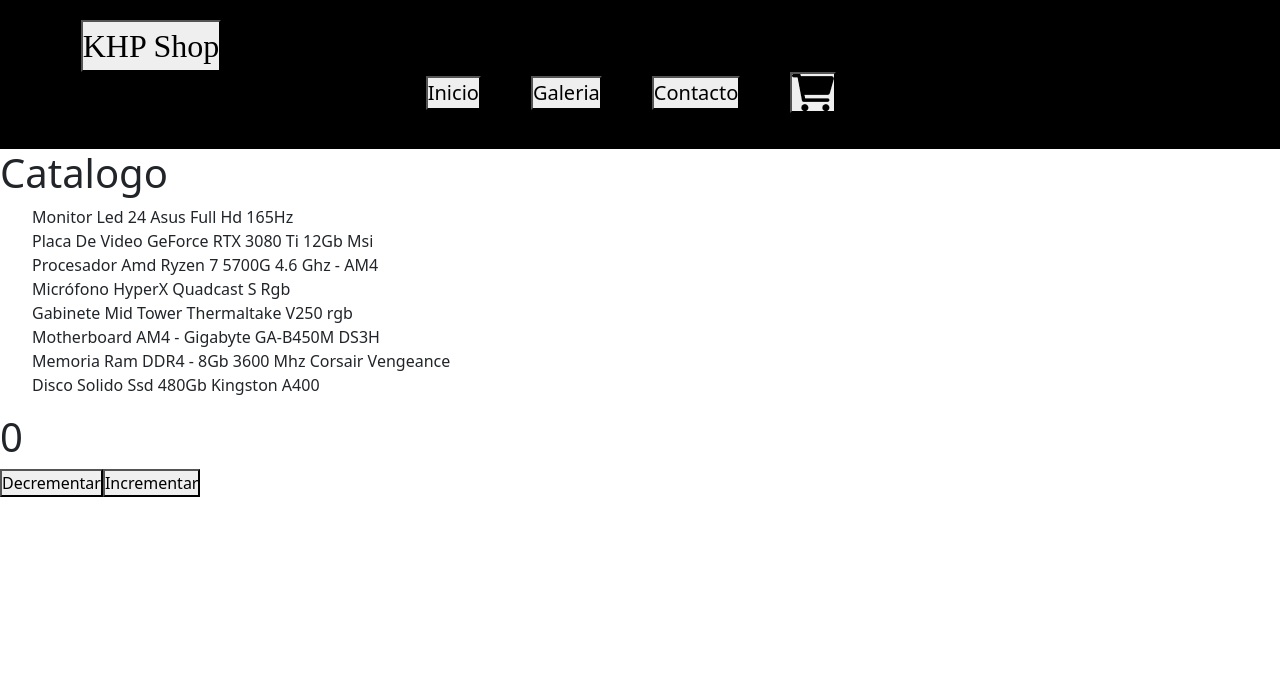
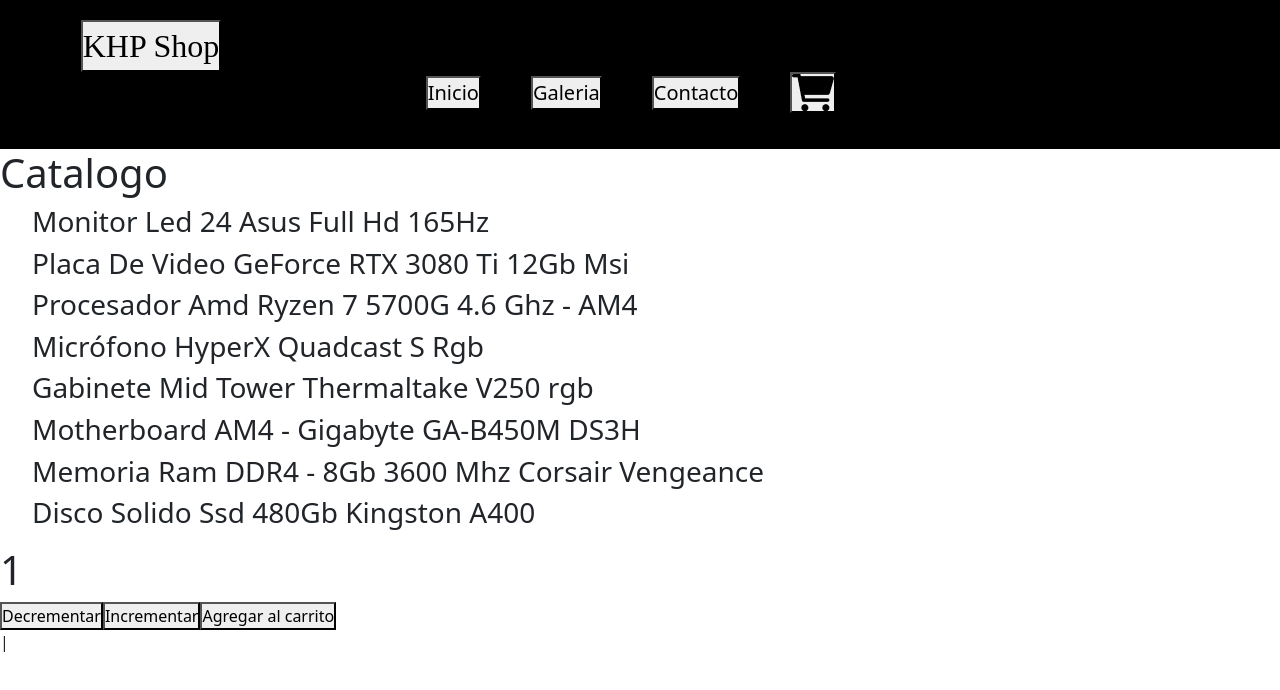
Before and after one commit to HernanPedrozo/Amazon, a React (Create React App) app: page / in a window 1280 px wide. Shown: the top 690 px of the page. Built offline with nearby package versions, Linux system fonts and the light colour scheme; a web font is replaced by a local one.

Commit message:
se creo el componente item y itemlist

```diff
--- a/src/App.jsx
+++ b/src/App.jsx
@@ -5,11 +5,15 @@
 import Counter from './components/Counter';
 
 function App() {
+
+  const handleOnAdd = (quantity)  => {
+    console.log(`la cantidad agregada es: ${quantity}`)
+  }
   return (
     <div className="App">
         <Header />
         <Itemlistcontainer greeting='Catalogo'/>
-        <Counter/>
+        <Counter stock= {10} onAdd= {handleOnAdd}/>|
     </div>
   );
 }
--- a/src/components/Counter/index.jsx
+++ b/src/components/Counter/index.jsx
@@ -1,28 +1,34 @@
 import { useState } from 'react'
-function Counter() {
-    const [count, setCount] = useState (0)
+
+const Counter = ({stock, onAdd}) => {
+
+
+    const [count, setCount] = useState (1)
 
 
     const increment = () => {
+        if (count < stock){
+            setCount ( count + 1 )
 
-        setCount ( count +1 )
+        }
 
     }
 
     const decrement = () => {
-
-        setCount ( count - 1 )
+        if (count > 1) {
+            setCount ( count - 1 )
+        }
 
     }
 
     return (
-    <div>
+        <div>
 
-        <h1>{count}</h1>
-        <button onClick={decrement}>Decrementar</button>
-        <button  onClick={increment}>Incrementar</button>
-
-    </div>
+            <h1>{count}</h1>
+            <button onClick={decrement}>Decrementar</button>
+            <button onClick={increment}>Incrementar</button>
+            <button onClick={() => onAdd(count)}>Agregar al carrito</button>
+        </div>
 
     )
 }
--- /dev/null
+++ b/src/components/Item/index.jsx
@@ -0,0 +1,12 @@
+
+const Item = ({product}) => {
+
+    return (
+        <li>
+            <h3> {product.name} </h3>
+
+        </li>
+    )
+}
+
+export default Item
--- /dev/null
+++ b/src/components/ItemList/index.jsx
@@ -0,0 +1,13 @@
+import Item from "../Item"
+
+const ItemList = ({products}) => {
+
+    return (
+        <ul>
+            {products.map(prod => <Item key={prod.id} product={prod}/> )}
+        </ul>
+    )
+
+}
+
+export default ItemList
--- a/src/components/ItemListContainer/index.jsx
+++ b/src/components/ItemListContainer/index.jsx
@@ -1,6 +1,7 @@
 import { useEffect } from 'react'
 import { useState } from 'react'
 import { getProducts } from '../../asyncMock'
+import ItemList from '../ItemList'
 
 function Itemlistcontainer({greeting}) {
     const [products, setProducts] = useState ([])
@@ -13,9 +14,7 @@
     return (
         <>
             <h1>{greeting}</h1>
-            <ul>
-                {products.map(prod => <li key={prod.id}>{prod.name}</li> )}
-            </ul>
+            <ItemList products={products} />
         </>
 
     )
```
